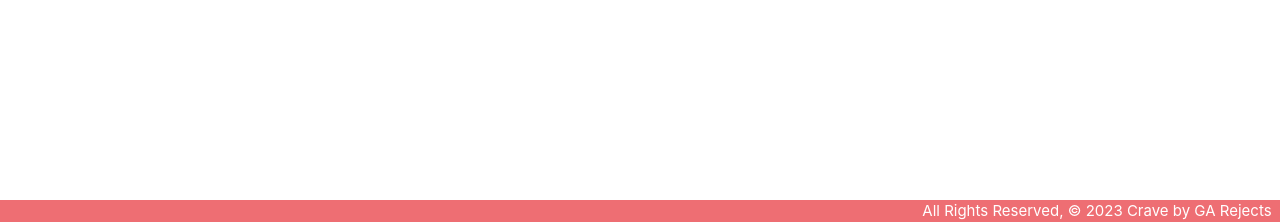
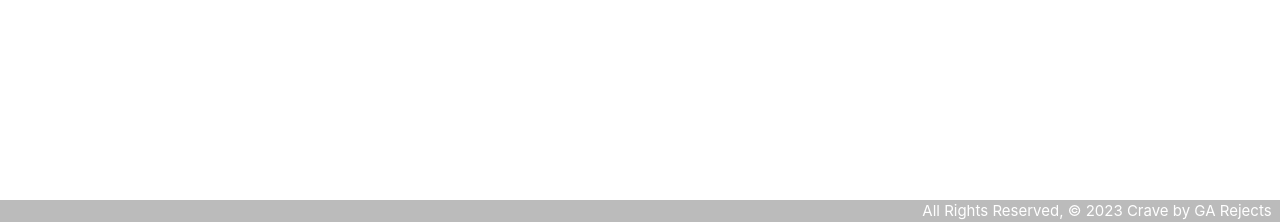
Before and after one commit to mandoe310/crave-app, a Django app: page /about/ in a window 1280 px wide. Shown: the part 578-800 px from the top of the page. Run offline with Django 4.2, Linux system fonts and the light colour scheme; some libraries are stand-ins or nearby versions.

Commit message:
css footer changes

```diff
--- a/main_app/static/css/style.css
+++ b/main_app/static/css/style.css
@@ -41,6 +41,8 @@ main {
   footer.page-footer {
     padding-top: 0;
     text-align: right;
+    background-color: #bbb;
+    color: white;
   }
 
   .grey-text {
```
